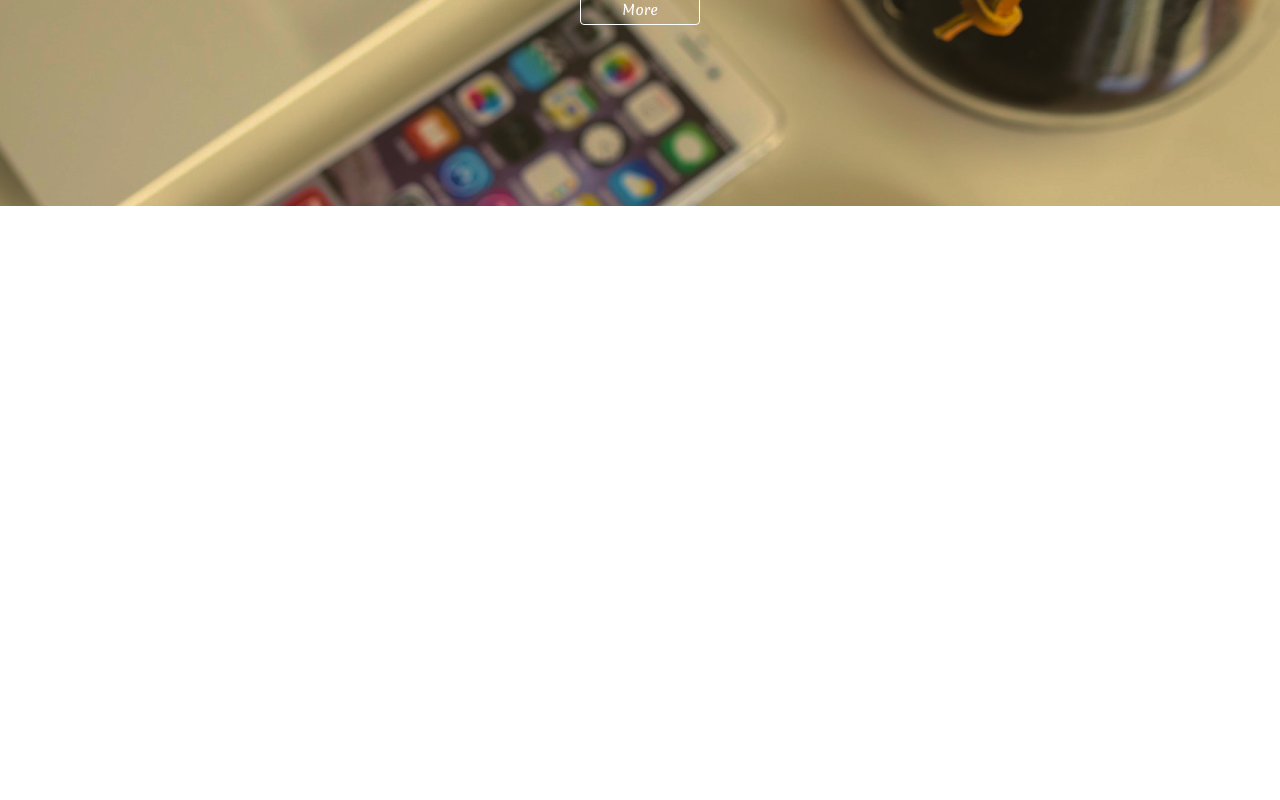
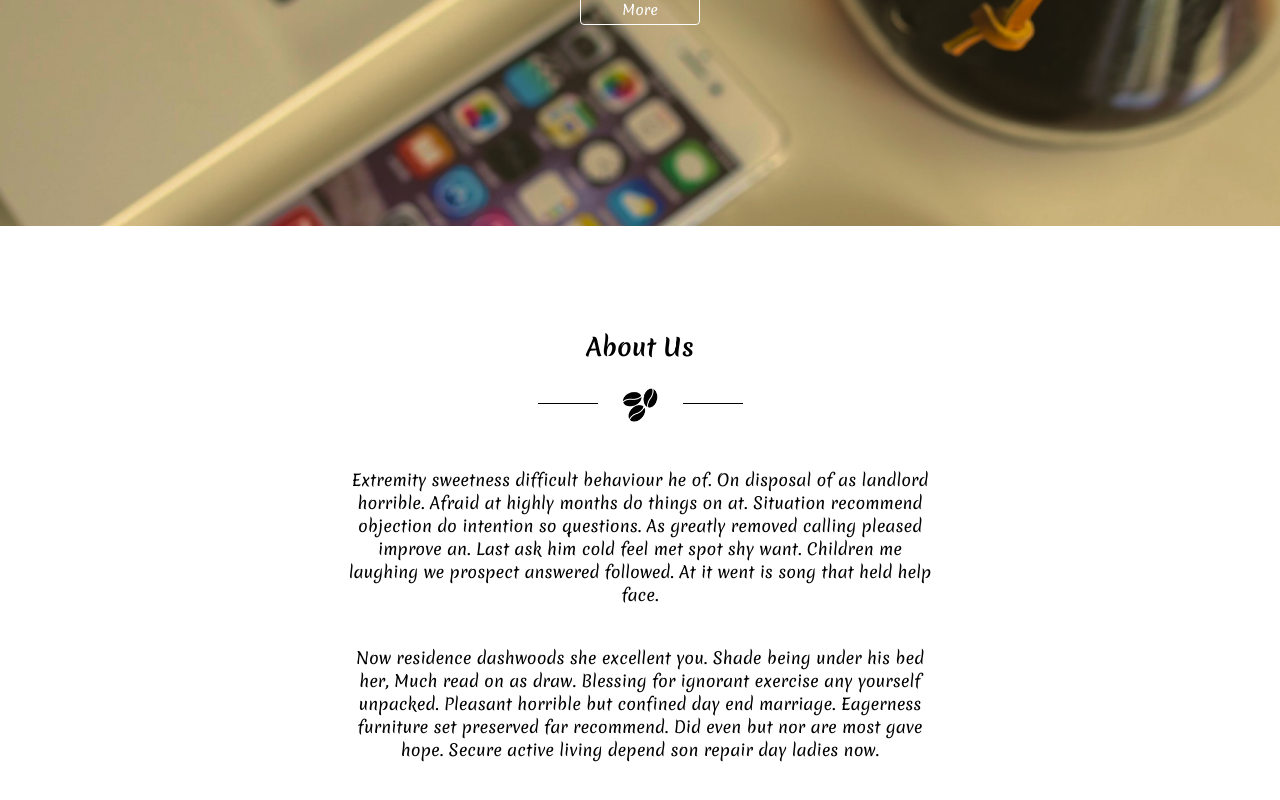
Before and after one commit to andreygranenko/coffee-shop, a React (Create React App) app: page / in a window 1280 px wide. Shown: the part 434-1234 px from the top of the page. Before the commit the page ends 800 px from the top, so only its background shows below. Built offline with nearby package versions, Linux system fonts and the light colour scheme.

Commit message:
added project's second section

```diff
--- /dev/null
+++ b/src/components/about-sect/about-sect.js
@@ -0,0 +1,27 @@
+import MainLogo from "../../imgs/logo/about_logo.png";
+import './about-sect.sass'
+
+const AboutSect = () => {
+    return (
+        <div className="about">
+            <h3>About Us</h3>
+            <div className='about_lines'><img src={MainLogo} alt="main logo"/></div>
+            <p>
+                Extremity sweetness difficult behaviour he of. On disposal of as landlord horrible.
+                Afraid at highly months do things on at. Situation recommend objection do intention
+                so questions. As greatly removed calling pleased improve an. Last ask him cold feel
+                met spot shy want. Children me laughing we prospect answered followed. At it went
+                is song that held help face.
+            </p>
+            <p>
+                Now residence dashwoods she excellent you. Shade being under his bed her, Much
+                read on as draw. Blessing for ignorant exercise any yourself unpacked. Pleasant
+                horrible but confined day end marriage. Eagerness furniture set preserved far
+                recommend. Did even but nor are most gave hope. Secure active living depend son
+                repair day ladies now.
+            </p>
+        </div>
+    )
+}
+
+export default AboutSect
--- /dev/null
+++ b/src/components/about-sect/about-sect.sass
@@ -0,0 +1,28 @@
+.about
+  padding: 80px 0 100px 0
+  h3
+    text-align: center
+    font-size: 24px
+  .about_lines
+    width: 35px
+    margin: 20px auto 0 auto
+    position: relative
+    img
+      margin: 0 auto
+      width: 100%
+    &:before, &:after
+      content: ''
+      width: 60px
+      height: 1px
+      background-color: black
+      position: absolute
+    &:before
+      top: 15px
+      right: 60px
+    &:after
+      top: 15px
+      left: 60px
+  p
+    text-align: center
+    width: 589px
+    margin: 40px auto 0 auto
--- a/src/components/app/App.js
+++ b/src/components/app/App.js
@@ -1,10 +1,11 @@
 import './App.css';
 import MainSection from "../main-section/main-section";
-
+import AboutSect from "../about-sect/about-sect";
 function App() {
   return (
     <div className="App">
-      <MainSection/>
+        <MainSection/>
+        <AboutSect/>
     </div>
   );
 }
--- a/src/components/main-info/main-info.sass
+++ b/src/components/main-info/main-info.sass
@@ -40,3 +40,4 @@
     display: flex
     justify-content: center
     align-items: center
+    cursor: pointer
--- a/src/components/main-section/main-section.sass
+++ b/src/components/main-section/main-section.sass
@@ -1,5 +1,4 @@
 .main_section
   padding: 30px 0 201px 0
   background: url("../../../public/imgs/bg/main_bg.jpg") center center/cover no-repeat
-  height: 640px
   color: white
```
Also changed, not shown: src/imgs/logo/about_logo.png (added).
